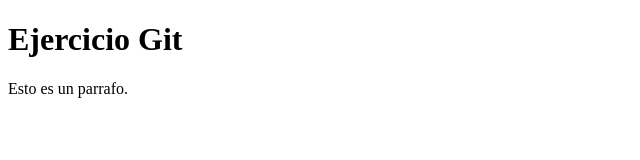
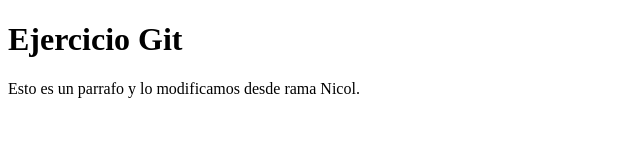
Before and after one commit to JoseGermanx/repo-prueba, a plain HTML site: page index.html in a window 1280 px wide. Shown: the whole page, without its empty margins (0-640 px from the left). Drawn offline with Linux system fonts and the light colour scheme.

Commit message:
Commit de cambios en rama Nicol

```diff
--- a/index.html
+++ b/index.html
@@ -7,6 +7,6 @@
 </head>
 <body>
     <h1>Ejercicio Git</h1>
-    <p>Esto es un parrafo.</p>
+    <p>Esto es un parrafo y lo modificamos desde rama Nicol.</p>
 </body>
 </html>
```
